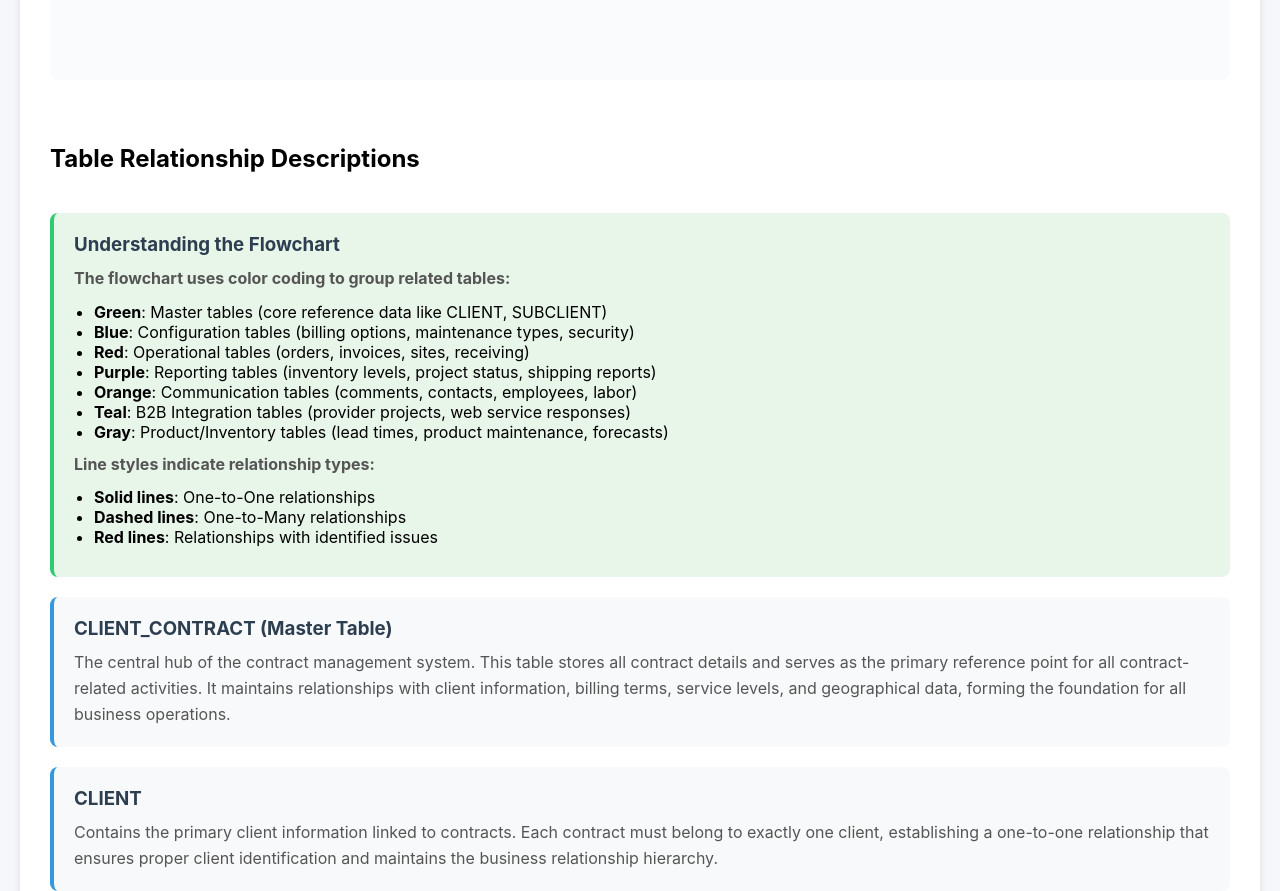
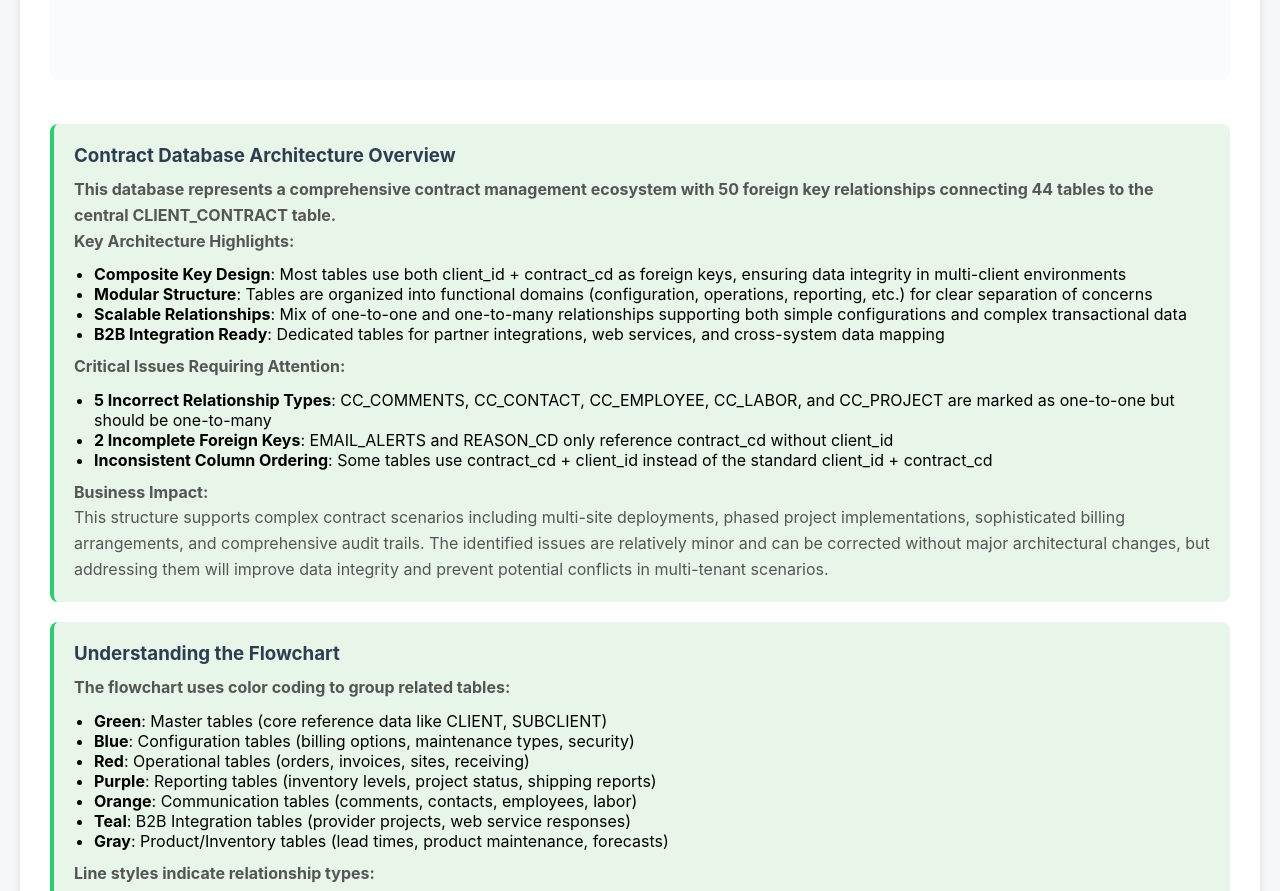
Before and after one commit to hasanjo/insidEdgePrototypes, a plain HTML site: page ContractTable.html in a window 1280 px wide. Shown: the part 1880-2771 px from the top of the page. Drawn offline with Linux system fonts and the light colour scheme.

Commit message:
Add files via upload

```diff
--- a/ContractTable.html
+++ b/ContractTable.html
@@ -437,8 +437,29 @@
 
 
         <div class="section table-descriptions">
-    <h2>Table Relationship Descriptions</h2>
 
+    <div class="table-desc" style="background: #e8f5e9; border-left-color: #2ecc71;">
+    <h3>Contract Database Architecture Overview</h3>
+    <p><strong>This database represents a comprehensive contract management ecosystem with 50 foreign key relationships connecting 44 tables to the central CLIENT_CONTRACT table.</strong></p>
+
+    <p><strong>Key Architecture Highlights:</strong></p>
+    <ul style="margin: 10px 0; padding-left: 20px;">
+        <li><strong>Composite Key Design</strong>: Most tables use both client_id + contract_cd as foreign keys, ensuring data integrity in multi-client environments</li>
+        <li><strong>Modular Structure</strong>: Tables are organized into functional domains (configuration, operations, reporting, etc.) for clear separation of concerns</li>
+        <li><strong>Scalable Relationships</strong>: Mix of one-to-one and one-to-many relationships supporting both simple configurations and complex transactional data</li>
+        <li><strong>B2B Integration Ready</strong>: Dedicated tables for partner integrations, web services, and cross-system data mapping</li>
+    </ul>
+
+    <p><strong>Critical Issues Requiring Attention:</strong></p>
+    <ul style="margin: 10px 0; padding-left: 20px;">
+        <li><strong>5 Incorrect Relationship Types</strong>: CC_COMMENTS, CC_CONTACT, CC_EMPLOYEE, CC_LABOR, and CC_PROJECT are marked as one-to-one but should be one-to-many</li>
+        <li><strong>2 Incomplete Foreign Keys</strong>: EMAIL_ALERTS and REASON_CD only reference contract_cd without client_id</li>
+        <li><strong>Inconsistent Column Ordering</strong>: Some tables use contract_cd + client_id instead of the standard client_id + contract_cd</li>
+    </ul>
+
+    <p><strong>Business Impact:</strong></p>
+    <p>This structure supports complex contract scenarios including multi-site deployments, phased project implementations, sophisticated billing arrangements, and comprehensive audit trails. The identified issues are relatively minor and can be corrected without major architectural changes, but addressing them will improve data integrity and prevent potential conflicts in multi-tenant scenarios.</p>
+</div>
     <div class="table-desc" style="background: #e8f5e9; border-left-color: #2ecc71;">
         <h3>Understanding the Flowchart</h3>
         <p><strong>The flowchart uses color coding to group related tables:</strong></p>
@@ -458,7 +479,7 @@
             <li><strong>Red lines</strong>: Relationships with identified issues</li>
         </ul>
     </div>
-
+    <h2>Table Relationship Descriptions</h2>
     <div class="table-desc">
         <h3>CLIENT_CONTRACT (Master Table)</h3>
         <p>The central hub of the contract management system. This table stores all contract details and serves as the primary reference point for all contract-related activities. It maintains relationships with client information, billing terms, service levels, and geographical data, forming the foundation for all business operations.</p>
```
